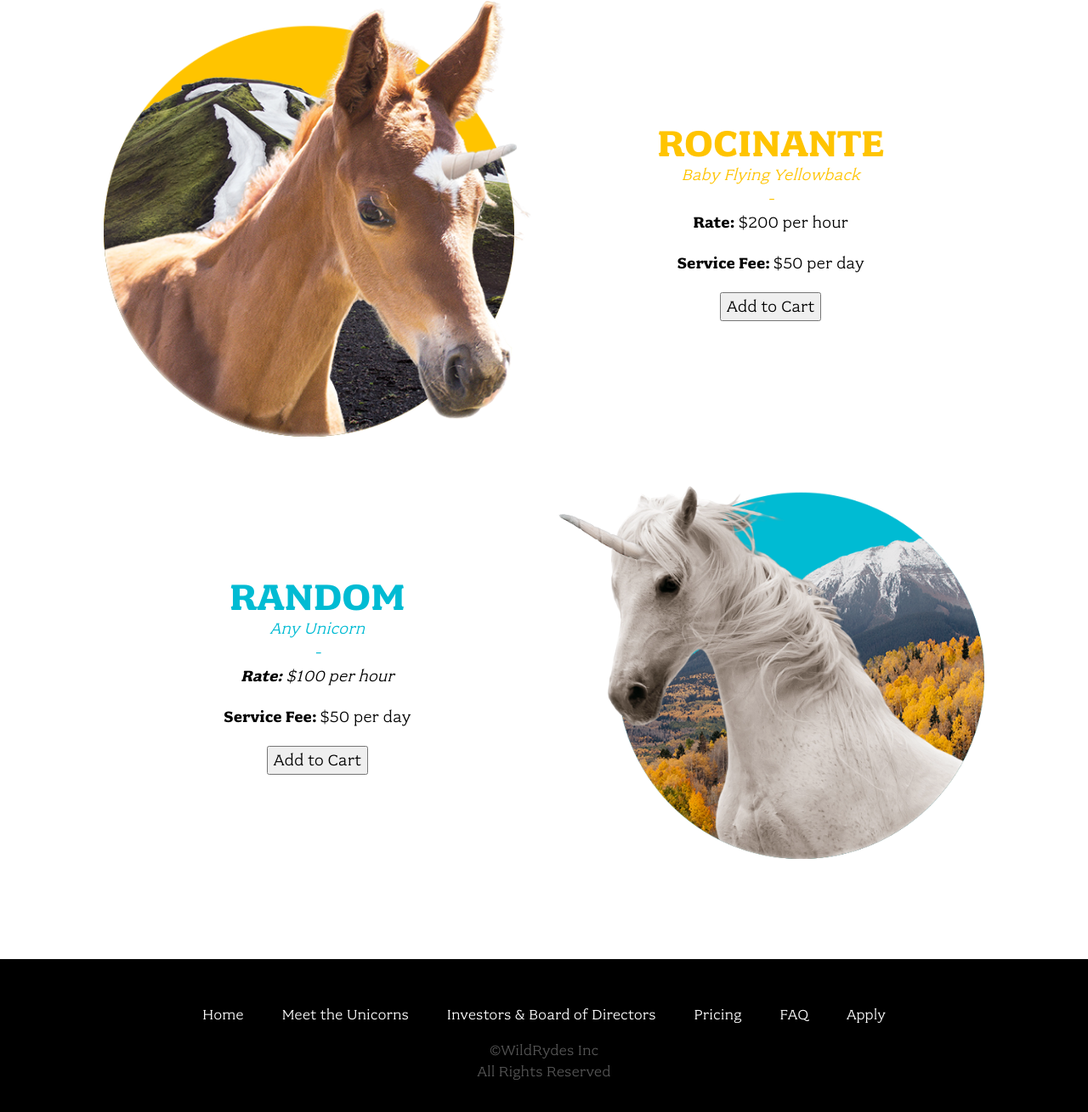
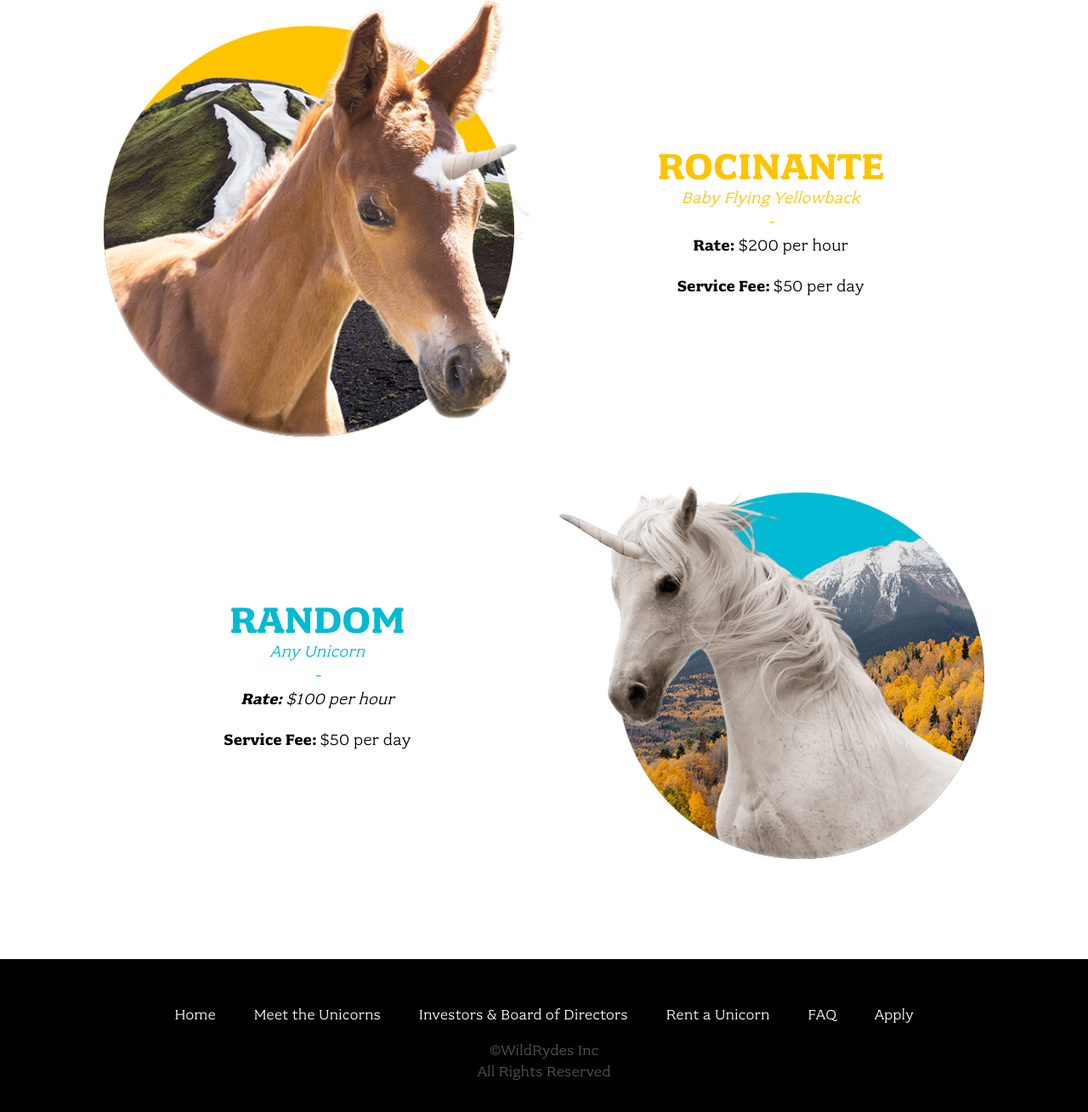
Before and after one commit to amyxphan/ServerlessWebsite, a plain HTML site: page price.html in a window 1280 px wide. Shown: the part 1646-2955 px from the top of the page at 85% size. Drawn offline with Linux system fonts and the light colour scheme.

Commit message:
Update price.html
css issue fix

```diff
--- a/price.html
+++ b/price.html
@@ -57,7 +57,6 @@
           <p class="content">
             <b> Rate:</b> $100 per hour <p></p>
             <b> Service Fee: </b> $50 per day <p></p>
-            <button> Add to Cart </button>
           </p>
         </div>
       </div>
@@ -75,7 +74,6 @@
           <p class="content">
             <b> Rate:</b> $150 per hour <p></p>
             <b> Service Fee: </b> $50 per day <p></p>
-            <button> Add to Cart </button>
           </p>
           </p>
         </div>
@@ -93,7 +91,6 @@
           <div class="subtitle">Baby Flying Yellowback</div>
             <b> Rate:</b> $200 per hour <p></p>
             <b> Service Fee: </b> $50 per day <p></p>
-            <button> Add to Cart </button>
           </p>
           </p>
         </div>
@@ -116,7 +113,6 @@
               Rate:</b> $100 per hour <p></p>
           <b> Service Fee: </b> $50 per day
           </b> <p></p>
-          <button> Add to Cart </button>
         </p>
         </p>
       </div>
@@ -132,7 +128,7 @@
           <li><a href="index.html">Home</a></li>
           <li><a href="unicorns.html">Meet the Unicorns</a></li>
           <li><a href="investors.html">Investors & Board of Directors</a></li>
-          <li><a href="price.html">Pricing</a></li>
+          <li><a href="price.html">Rent a Unicorn</a></li>
           <li><a href="faq.html">FAQ</a></li>
           <li><a href="apply.html">Apply</a></li>
         </ul>
```
